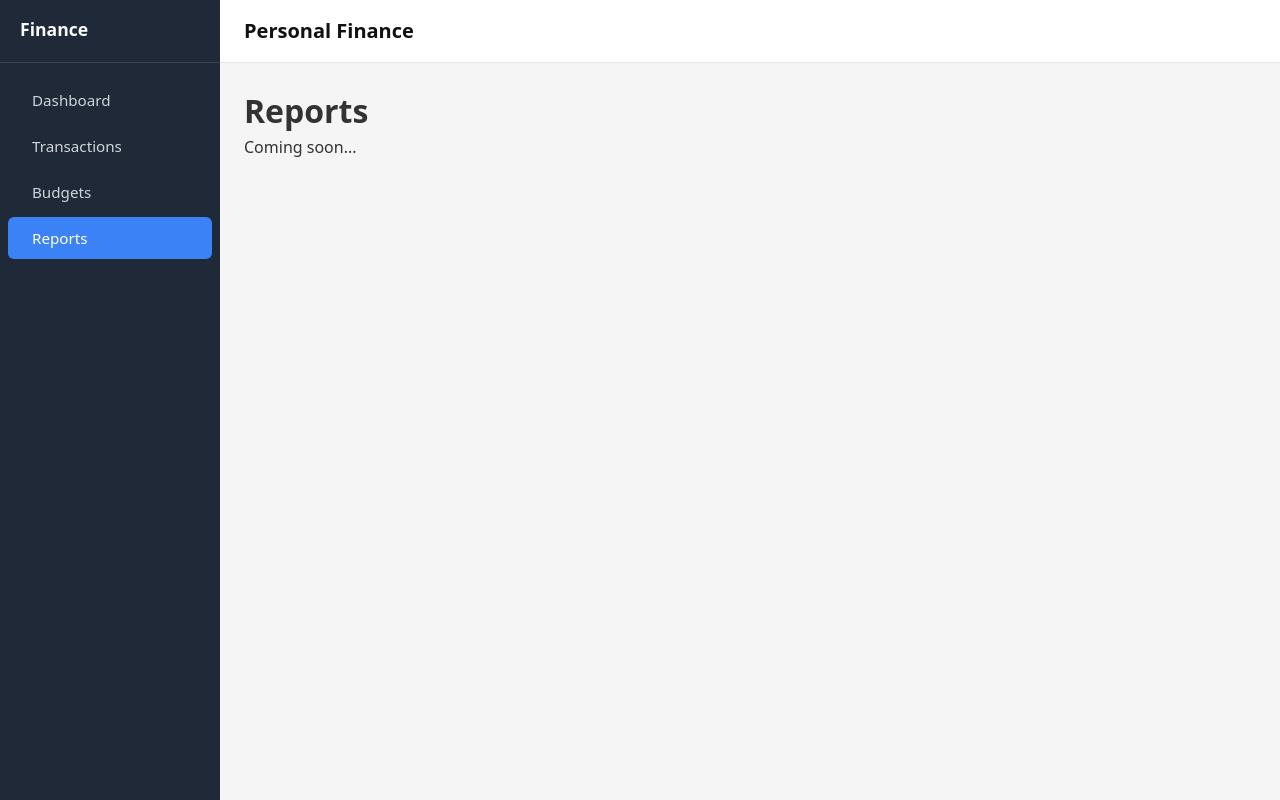
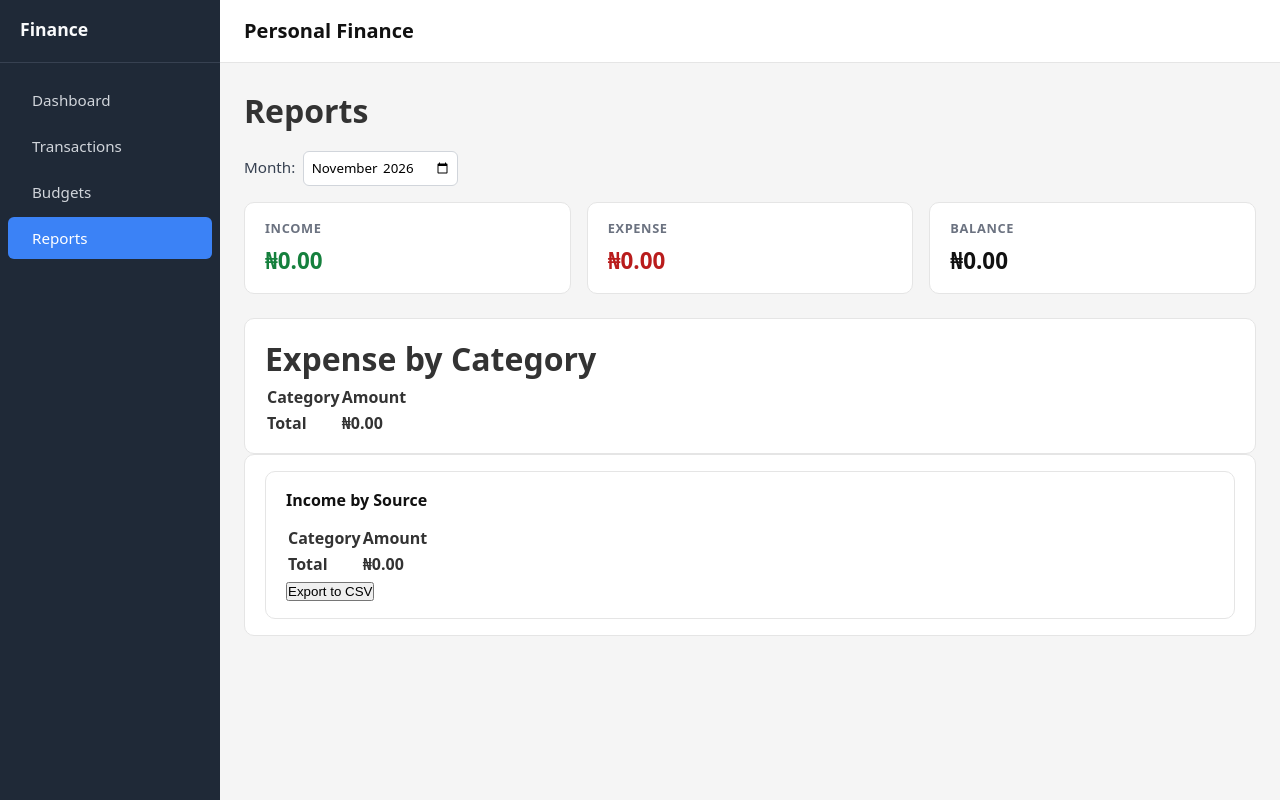
Before and after one commit to Ofoedu-Ifeanyi/Finance-app, a React (Vite) app: page /reports in a window 1280 px wide. Built offline with nearby package versions, Linux system fonts and the light colour scheme.

Commit message:
Add reports page with category tables and csv expotr

```diff
--- a/src/pages/Reports.jsx
+++ b/src/pages/Reports.jsx
@@ -1,8 +1,114 @@
+import { useEffect, useState } from 'react'
+import { getTransactions } from '../lib/storage'
+import {
+  filterByMonth,
+  sumByType,
+  sumByCategory,
+  getMonthKey,
+  getMonthLabel,
+  formatMoney
+} from '../lib/helpers'
+import StatCard from '../components/StatCard'
+
 export default function Reports() {
+  const [transactions, setTransactions] = useState(getTransactions)
+  const [selectedMonth, setSelectedMonth] = useState(getMonthKey(new Date()))
+
+//   useEffect(() => {
+//     setTransactions(getTransactions())
+//   }, [])
+
+  const filteredTransactions = filterByMonth(transactions, selectedMonth)
+  const income = sumByType(filteredTransactions,'income')
+  const expense = sumByType(filteredTransactions, 'expense')
+  const net = income - expense
+
+   const expenseCategoryTotals = sumByCategory(
+    filteredTransactions.filter((tx) => tx.type === 'expense')
+  )
+
+  const incomeCategoryTotals = sumByCategory(
+    filteredTransactions.filter((tx) => tx.type === 'income')
+  )
+
+  function handleExportCSV() {
+    let csv = "Category,Amount\n";
+    Object.entries(expenseCategoryTotals).forEach(([name, amount]) => {
+        const naira = (amount / 100).toFixed(2);
+        csv += `${name},${naira}\n`;
+    });
+    const blob = new Blob([csv], { type: 'text/csv' });
+    const url = window.URL.createObjectURL(blob);
+    const a = document.createElement('a');
+    a.setAttribute('hidden', '');
+    a.setAttribute('href', url);
+    a.setAttribute('download', `report-${selectedMonth}.csv`);
+    document.body.appendChild(a);
+    a.click();
+    document.body.removeChild(a);
+  }
   return (
-    <>
-      <h1>Reports</h1>
-      <p>Coming soon...</p>
-    </>
+    <div>
+        <h1>Reports</h1>
+        <div className="month-selector">
+            <label> Month:<input type="month" value={selectedMonth} onChange={(e) => setSelectedMonth(e.target.value)} /> </label>
+        </div>
+        <div className="stat-grid">
+            <StatCard title="Income" amount={formatMoney(income)} color="income" />
+            <StatCard title="Expense" amount={formatMoney(expense)} color="expense" />
+            <StatCard title="Balance" amount={formatMoney(net)} color="neutral" />
+        </div>
+        <div className="chart-card">
+            <h1>Expense by Category</h1>
+            <table className="report-table">
+                <thead>
+                    <tr>
+                        <th>Category</th>
+                        <th>Amount</th>
+                    </tr>
+                </thead>
+                <tbody>
+                    {Object.entries(expenseCategoryTotals).map(([name, amount]) => (
+                        <tr key={name}>
+                            <td>{name}</td>
+                            <td>{formatMoney(amount)}</td>
+                        </tr>
+                    ))}
+                    <tr className="total-row">
+                        <td><strong>Total</strong></td>
+                        <td><strong>{formatMoney(expense)}</strong></td>
+                    </tr>
+                </tbody>
+            </table>
+        </div>
+        <div className="chart-card">
+            <div className="chart-card">
+                <h2>Income by Source</h2>
+                <table className="report-table">
+                    <thead>
+                        <tr>
+                            <th>Category</th>
+                            <th>Amount</th>
+                        </tr>
+                    </thead>
+                    <tbody>
+                        {Object.entries(incomeCategoryTotals).map(([name, amount]) => (
+                            <tr key={name}>
+                                <td>{name}</td>
+                                <td>{formatMoney(amount)}</td>
+                            </tr>
+                        ))}
+                        <tr className="total-row">
+                            <td><strong>Total</strong></td>
+                            <td><strong>{formatMoney(income)}</strong></td>
+                        </tr>
+                    </tbody>
+                </table>
+                <button className="export-btn" onClick=        {handleExportCSV}>
+                    Export to CSV
+                </button>
+            </div>
+        </div>
+    </div>
   )
 }
```
